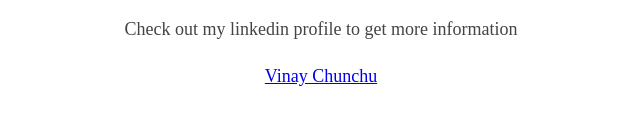
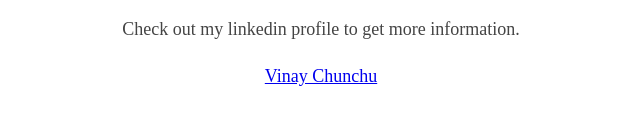
Before and after one commit to VinayChunchu/VinayChunchu.github.io, a plain HTML site: page index.html in a window 1280 px wide. Shown: the part 373-498 px from the top of the page, 319-959 px from the left. Drawn offline with Linux system fonts and the light colour scheme.

Commit message:
Update index.html

```diff
--- a/index.html
+++ b/index.html
@@ -9,7 +9,7 @@
   <p>Hi! My name is Vinay Chunchu.</p>
   <p>Thanks for visiting my website.</p>
   <p>I am a senior software developer. I am currently working on building and scaling real-time back end applications. I spend most of my time learning new technologies used in building customer facing products using software.</p>
-  <p>Check out my linkedin profile to get more information</p>
+  <p>Check out my linkedin profile to get more information.</p>
   <script src="https://platform.linkedin.com/badges/js/profile.js" async defer type="text/javascript"></script>
   <div class="badge-base LI-profile-badge" data-locale="en_US" data-size="large" data-theme="dark" data-type="HORIZONTAL" data-vanity="vinay-chunchu-324737167" data-version="v1"><a class="badge-base__link LI-simple-link" href="https://www.linkedin.com/in/vinay-chunchu-324737167?trk=profile-badge">Vinay Chunchu</a></div>
 </body>
```
